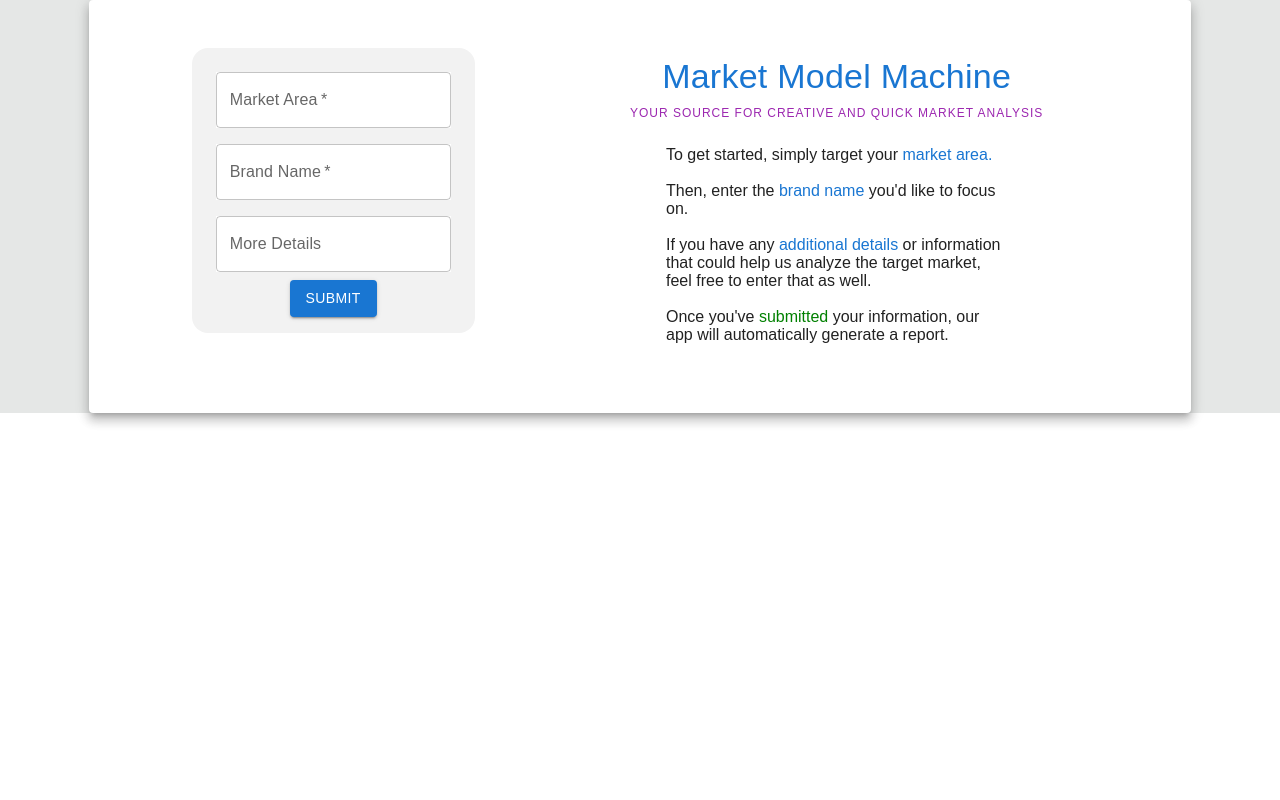
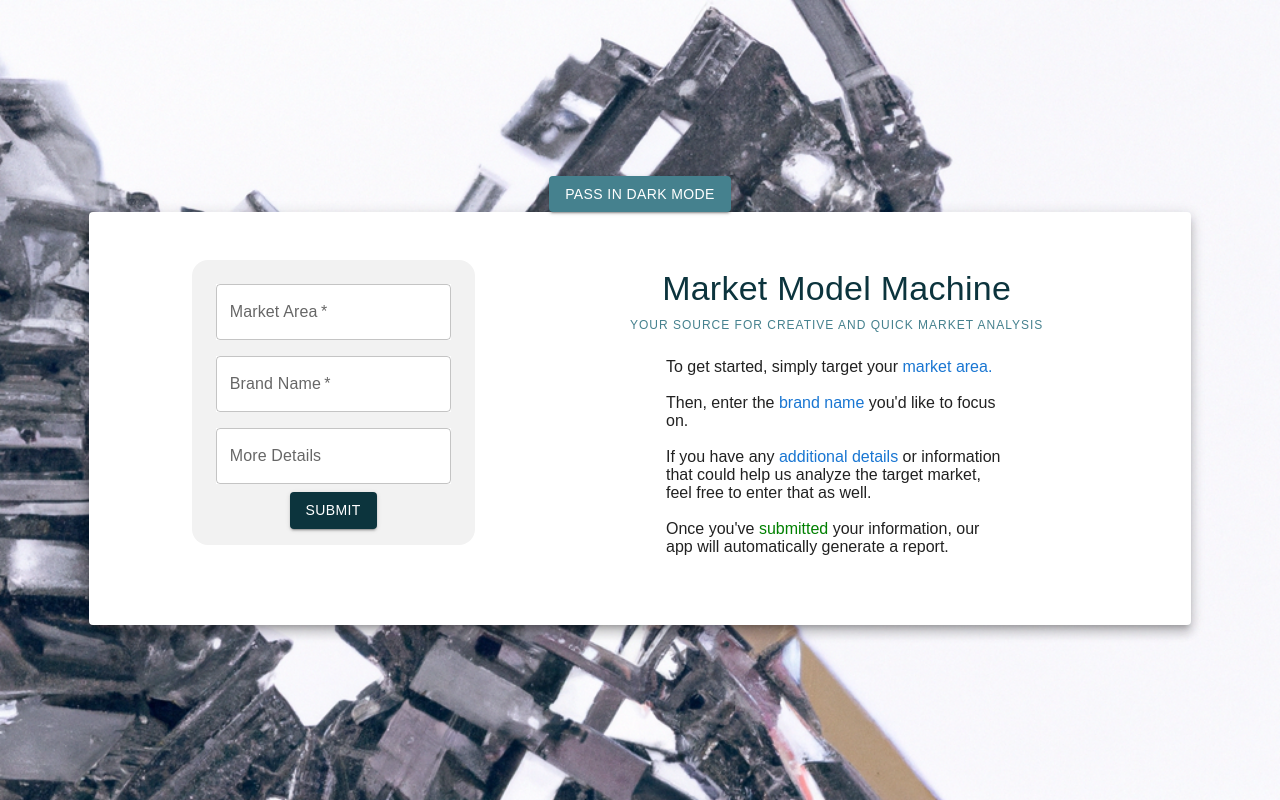
Before and after one commit to lamachina/bizbiz, a React (Create React App) app: page / in a window 1280 px wide. Built offline with nearby package versions, Linux system fonts and the light colour scheme.

Commit message:
apikey changes

```diff
--- a/src/App.css
+++ b/src/App.css
@@ -3,7 +3,14 @@
   display: flex;
   align-items: center;
   justify-content: center;
-  background-color: #e5e7e6
+  flex-direction: column;
+  height: 100%;
+  background-image: url("/public/bg_robot.png");
+  background-size: cover;
+}
+
+.dark {
+  filter: invert()
 }
 
 @import url('https://fonts.googleapis.com/css2?family=Russo+One&display=swap');
@@ -72,18 +79,20 @@ html {
 .grido {}
 
 .papier {
-  background-size: cover;
-  background-position: top;
+
   width: 80%;
   padding: 3rem;
-  background-image: url("/public/bg_robot.png");
-  background-blend-mode: hue;
+
 }
 
 
 @media only screen and (max-width: 888px) {
   .App {
     flex-direction: column;
+  }
+
+  #root {
+    height: auto;
   }
 
   .App-header {
--- a/src/App.js
+++ b/src/App.js
@@ -1,10 +1,39 @@
+import { Button, ThemeProvider } from '@mui/material';
 import './App.css';
 import Form from './comp/Form';
+import { useState } from 'react';
+import { createTheme } from '@mui/material';
+
+const theme = createTheme({
+  palette: {
+    primary: {
+      main: '#0c343d  '
+    },
+    secondary: {
+      main: '#45818e'
+    },
+  }
+});
 
 function App() {
+  const [ModusB, setModusB] = useState(true)
+
+  const handleClick = () => {
+    ModusB ?
+      setModusB(false) :
+      setModusB(true)
+
+
+  }
+
   return (
-    <div className="App">
-      <Form />
+    <div className={ModusB ? "App" : "App dark"}>
+      <ThemeProvider theme={theme}>
+        <Button variant='contained' color='secondary' onClick={handleClick}>
+          {ModusB ? "pass in dark mode" : "pass in light mode"}
+        </Button>
+        <Form />
+      </ThemeProvider>
     </div>
   );
 }
```
